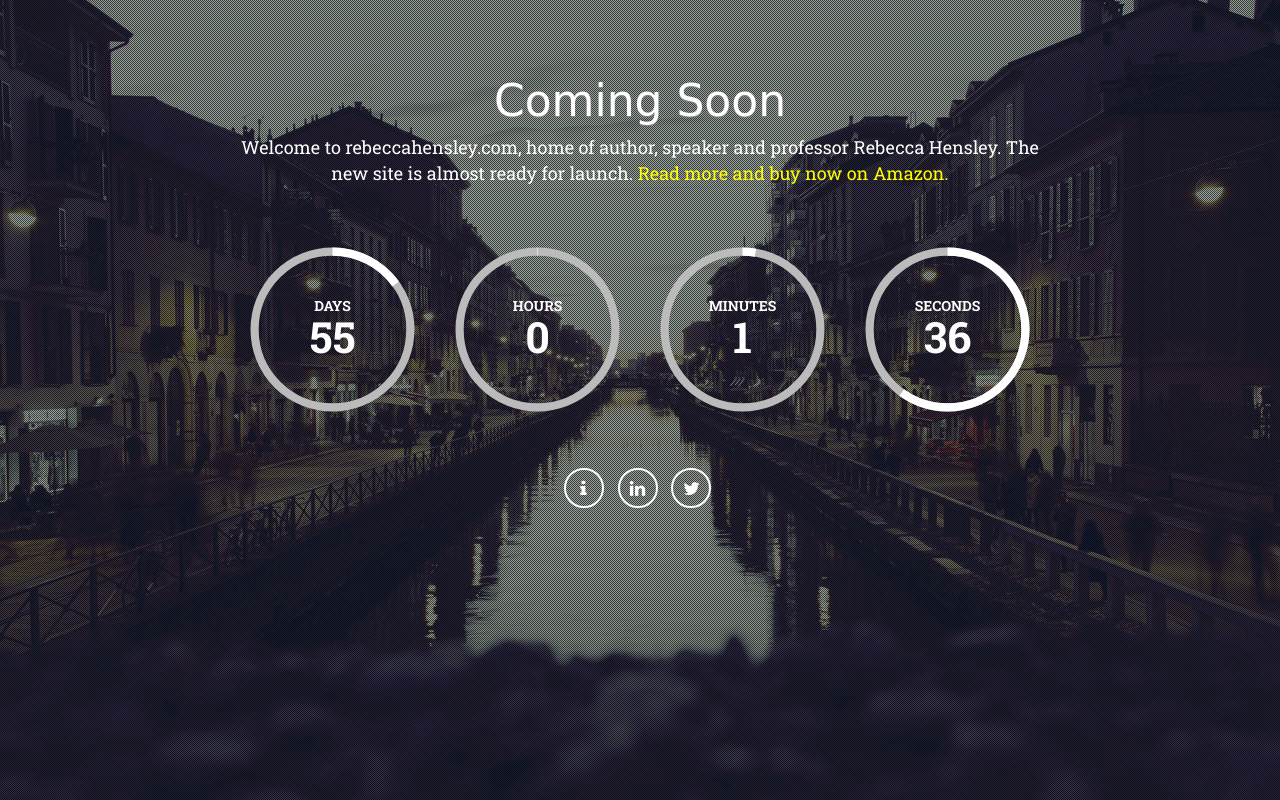
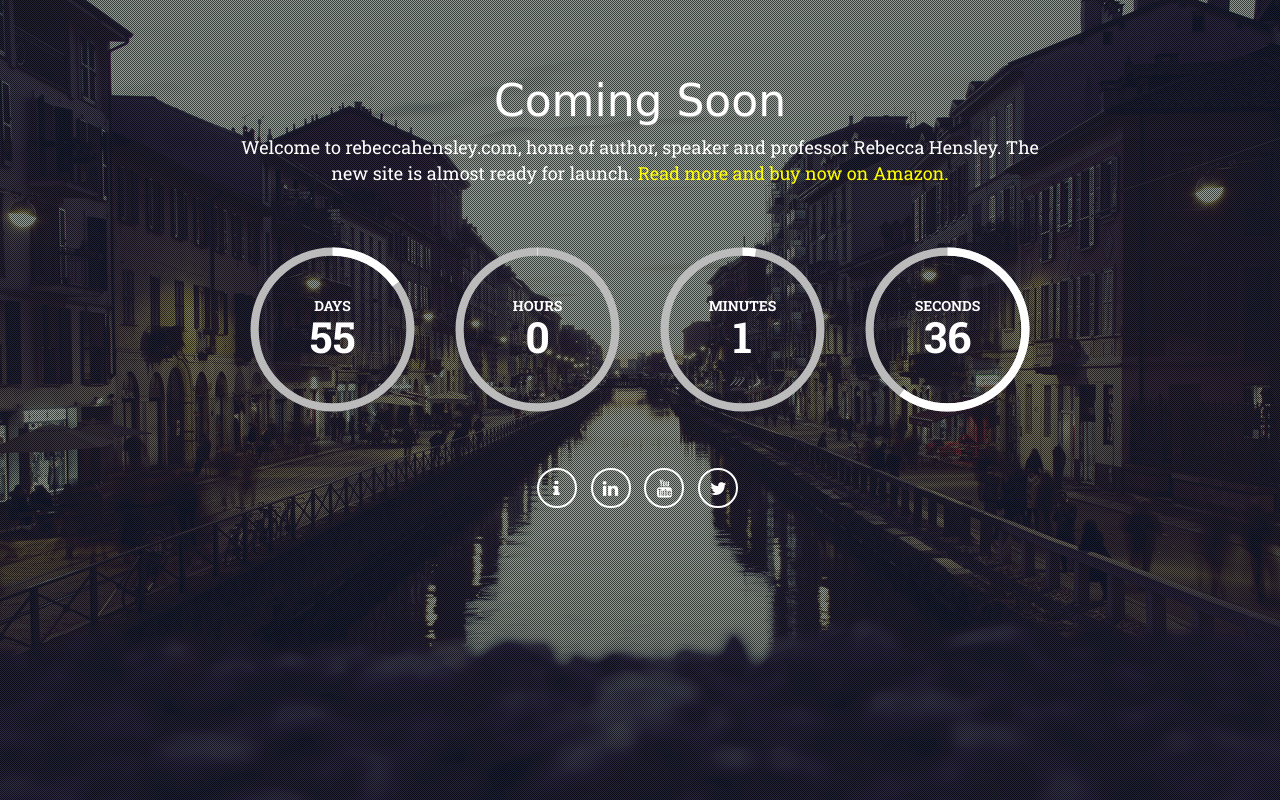
Before and after one commit to NegaMorgan/comingsoon.rebeccahensley.com, a plain HTML site: page index.html in a window 1280 px wide. Drawn offline with Linux system fonts and the light colour scheme; a web font is replaced by a local one.

Commit message:
add youtube link

```diff
--- a/index.html
+++ b/index.html
@@ -54,6 +54,7 @@
 						<ul class="list-inline">
               <li><a href="#" data-modal="about" data-toggle="tooltip" data-placement="top" title="About"><i class="fa fa-info"></i></a></li>
 							<li><a href="https://www.linkedin.com/pub/rebecca-hensley/29/520/a5" data-toggle="tooltip" data-placement="top" title="Rebecca on Linkedin"><i class="fa fa-linkedin"></i></a></li>
+              <li><a href="https://youtu.be/BhFSaUrCJNc" data-toggle="tooltip" data-placement="top" title="Watch on Youtube"><i class="fa fa-youtube"></i></a></li>
               <li><a href="https://twitter.com/inyourfacewoman" data-toggle="tooltip" data-placement="top" title="Rebecca on Twitter"><i class="fa fa-twitter"></i></a></li>
 						</ul>
 					</div>
```
